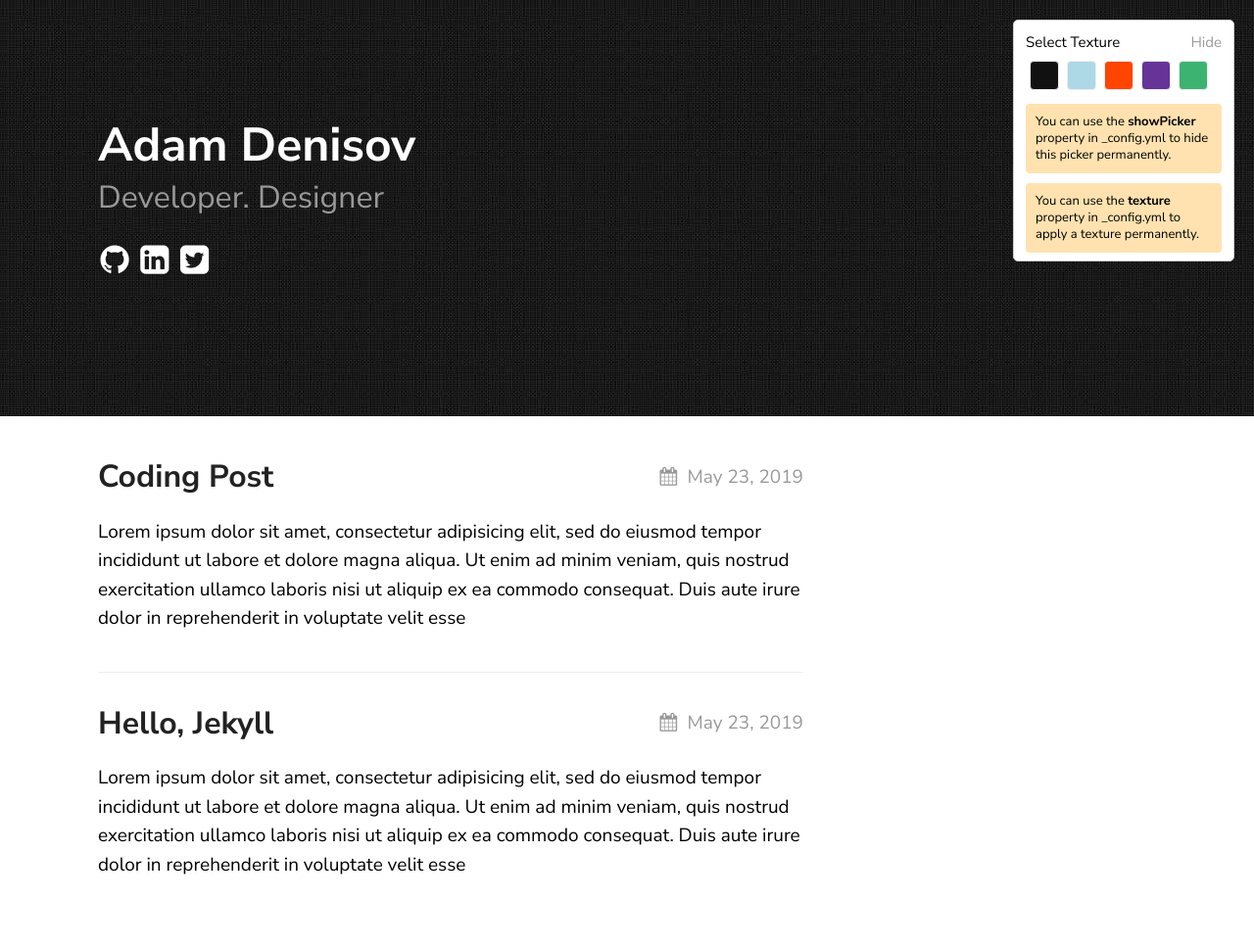
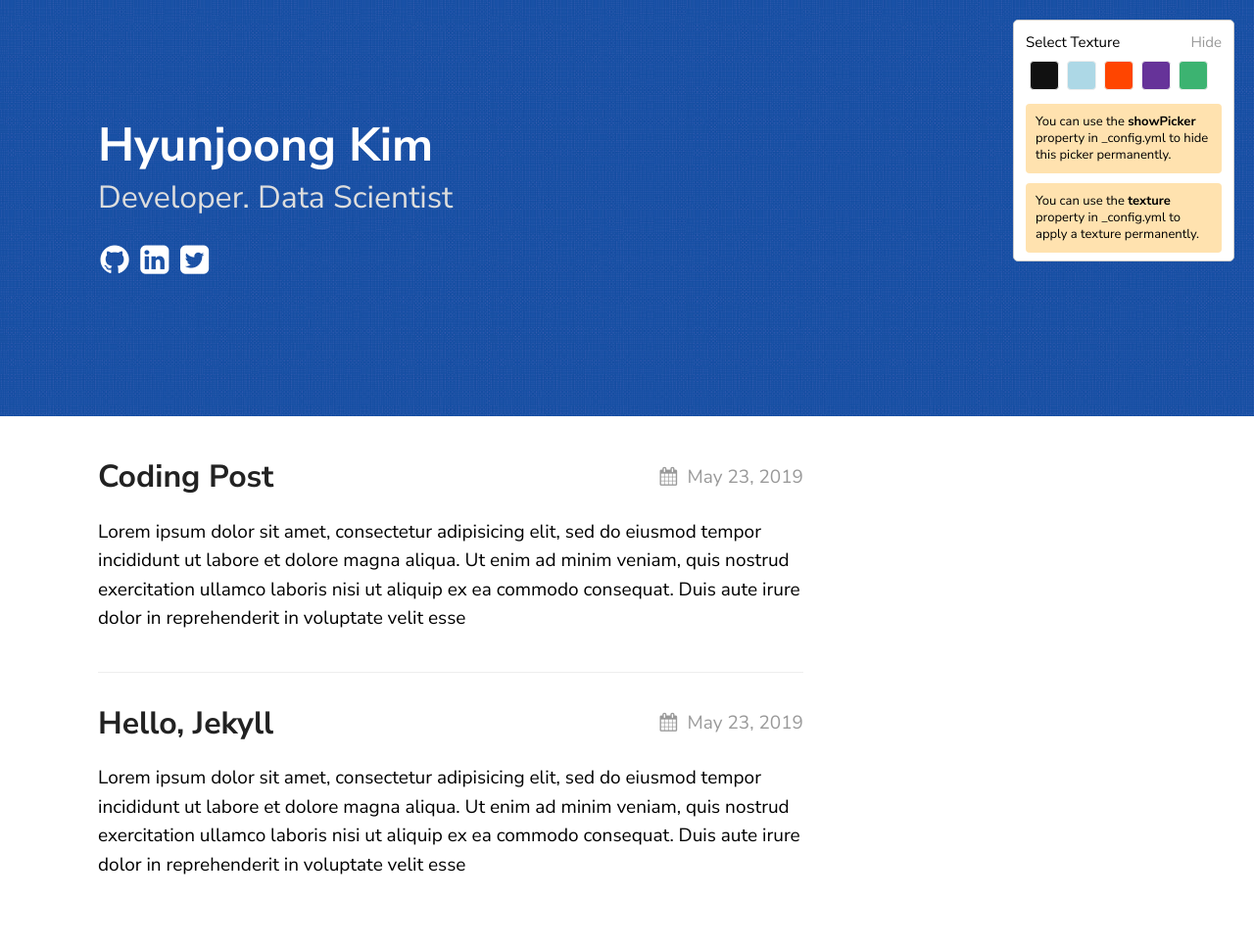
Before and after one commit to hjben/hjben.github.io, a Jekyll site: the page built from index.md, in a window 1280 px wide. Shown: the whole page at 98% size. Built offline with Jekyll 4.4.1, drawn with Linux system fonts in a browser that asks for light colours.

Commit message:
Theme changed

```diff
--- a/_config.yml
+++ b/_config.yml
@@ -18,18 +18,18 @@ sass:
 
 permalink: /posts/:title/
 texture:
-  title: Adam Denisov
-  tagline: Developer. Designer
+  title: Hyunjoong Kim
+  tagline: Developer. Data Scientist
   date_format: "%b %-d, %Y"
-  style: black
+  style: blue
   showNav: false
   showPicker: true
 
   # generate social links in footer
   social_links:
     twitter: thelehhman
-    github:  thelehhman
-    linkedIn: in/thelehhman
+    github:  hjben
+    linkedIn: in/hyunjoong-kim-72b523143
     rss: rss
 
 
```
Also changed, not shown: README.md.
